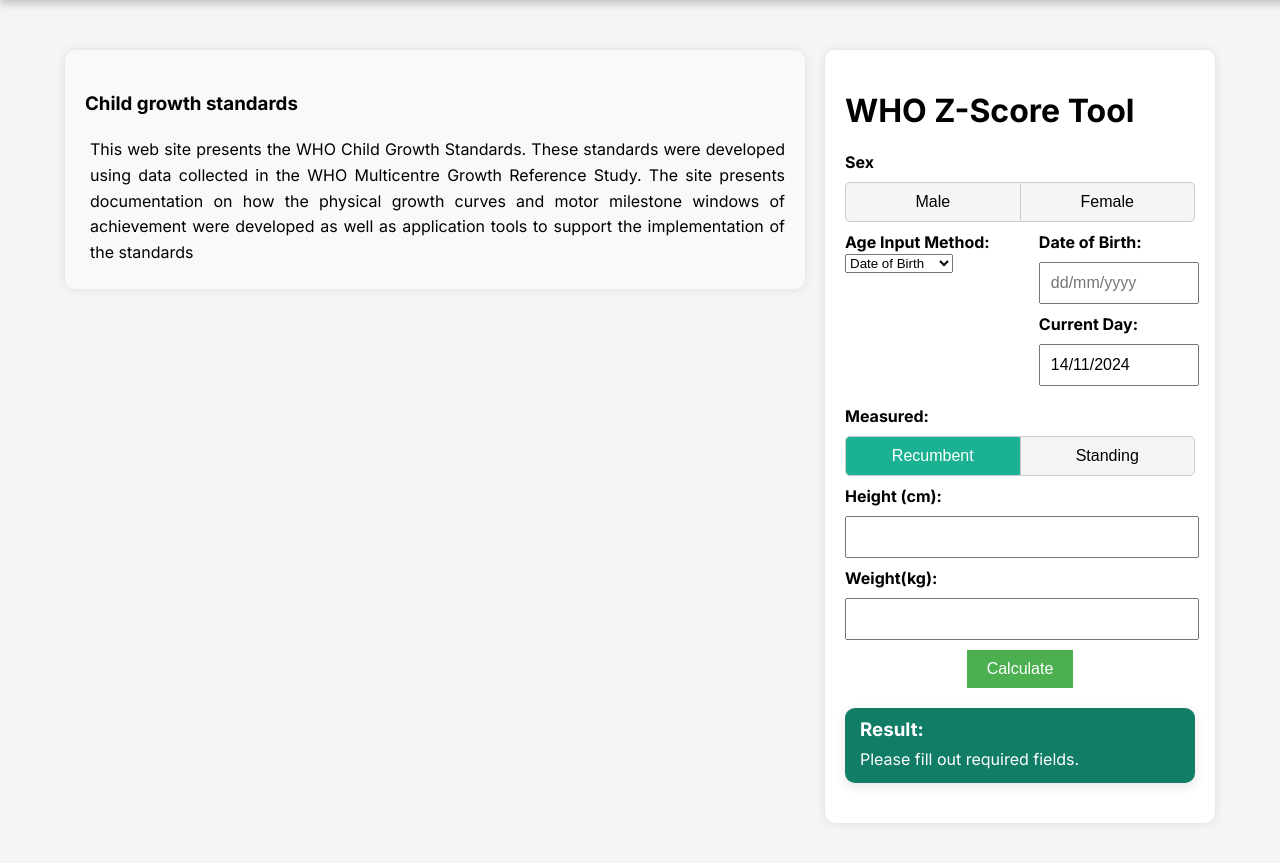
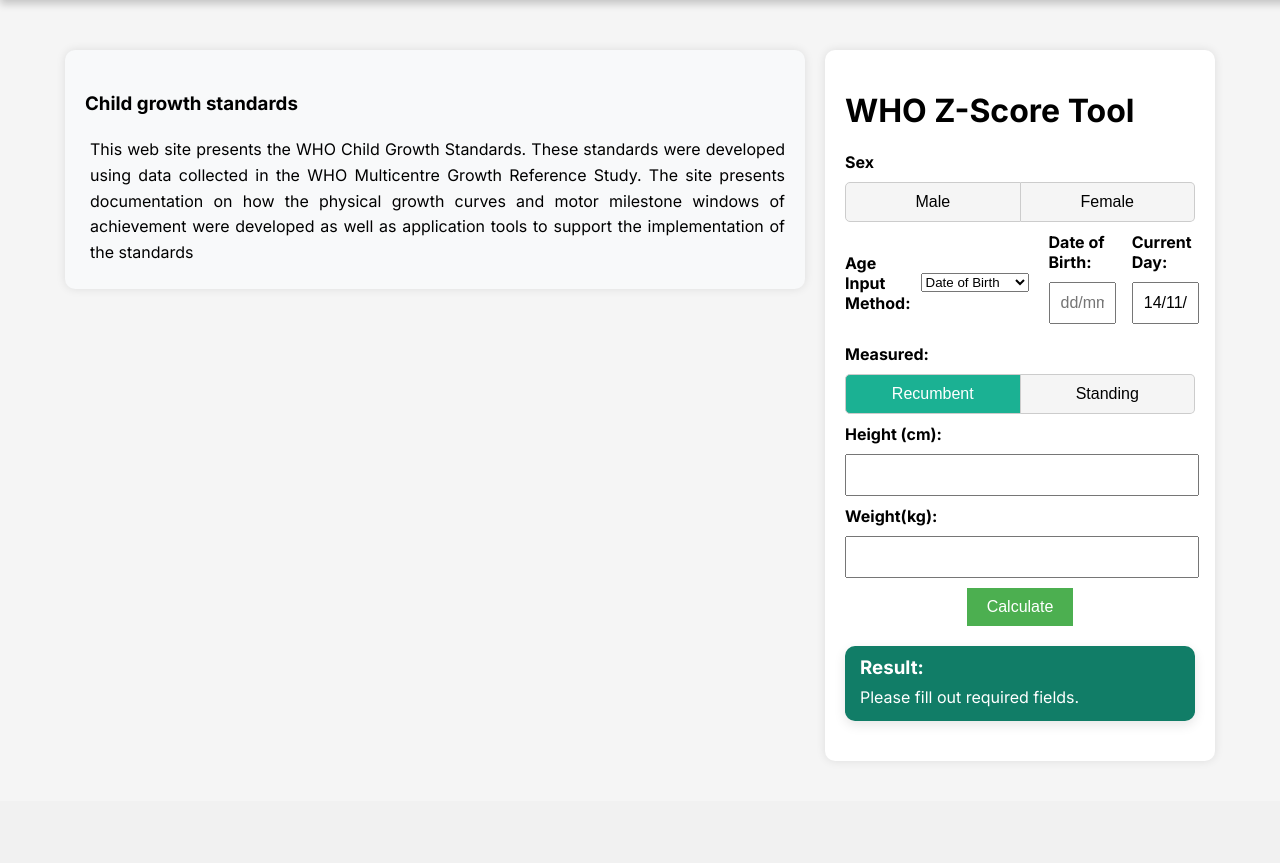
Before and after one commit to taichi98/medCalc, a PHP site: page /zscore-calculator.html in a window 1280 px wide. Shown: the part 50-913 px from the top of the page. After the commit the page ends 811 px from the top, so only its background shows below. Run offline with PHP 8.4, Linux system fonts and the light colour scheme.

Commit message:
Update style.css

```diff
--- a/style.css
+++ b/style.css
@@ -26,14 +26,29 @@
 		font-weight: bold;
 	}
 	.container_date_input {
-	display: flex;
-	gap: 20px;
+		display: flex;
+		gap: 20px;
+	}
+	.age-method-container {
+		display: flex;
+		align-items: center;
+		gap: 10px;
+	}
+
+	.input-row {
+		display: flex;
+		gap: 20px;
 	}
 
 	.field_date_input {
-	flex: 1;
-	display: flex;
-	flex-direction: column;
+		flex: 1;
+		display: flex;
+		flex-direction: column;
+	}
+	.field_date_input {
+		flex: 1;
+		display: flex;
+		flex-direction: column;
 	}
 
 	.icon-container {
```
